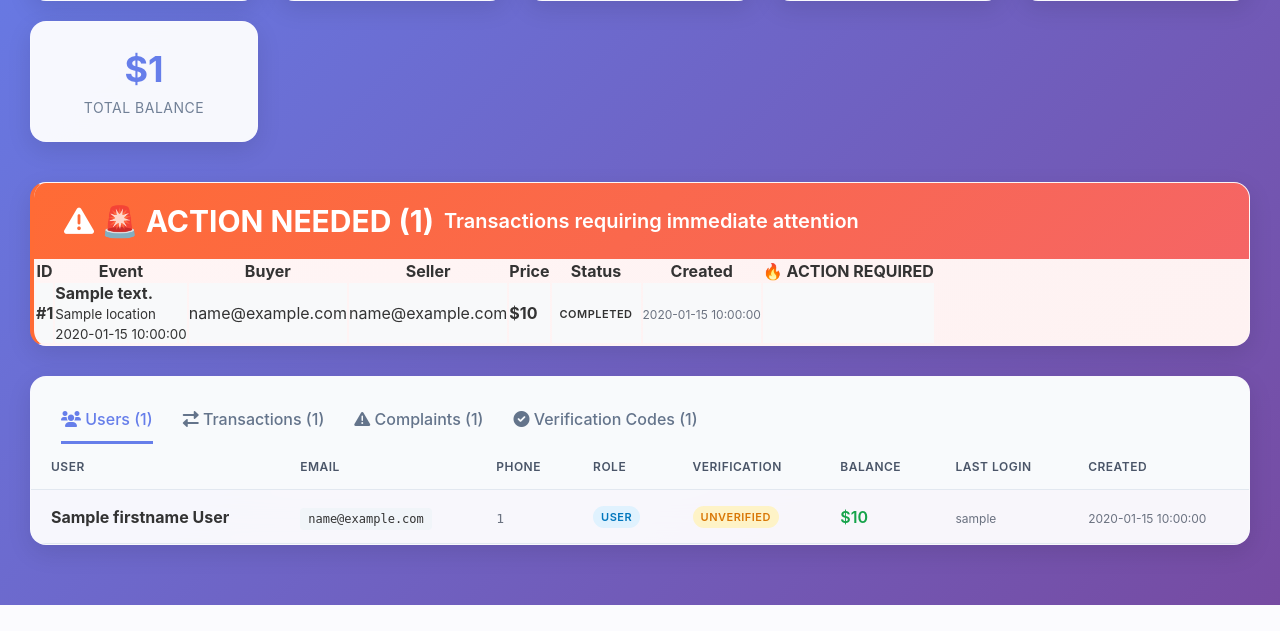
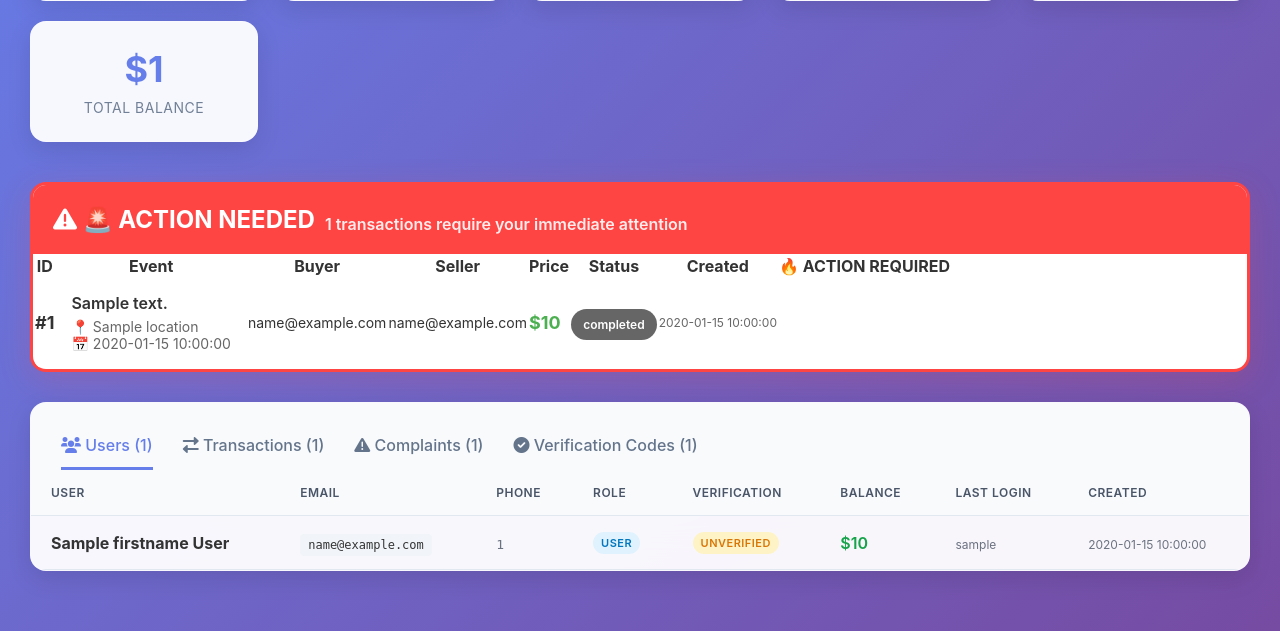
Before and after one commit to sanjivp2703/TicketVault, a Flask app: template insta485/templates/admin_comprehensive.html in a window 1280 px wide. Shown: the part 231-862 px from the top of the page. Before the commit the page ends 836 px from the top, so only its background shows below. Run offline with Flask 3, Linux system fonts and the light colour scheme; the template is opened without the code that fills it: most values are stand-ins (such as "Sample title", 1, 10 or a date in 2020).

Commit message:
Improve Action Needed UI - cleaner, more prominent design

```diff
--- a/insta485/templates/admin_comprehensive.html
+++ b/insta485/templates/admin_comprehensive.html
@@ -336,10 +336,10 @@
 
         <!-- Action Needed Section (Priority) -->
         {% if action_needed %}
-        <div class="section" style="border-left: 4px solid #ff6b35; background: linear-gradient(135deg, #fff5f5 0%, #fef2f2 100%);">
-            <div class="section-header" style="background: linear-gradient(135deg, #ff6b35 0%, #f56565 100%); color: white;">
-                <h2><i class="fas fa-exclamation-triangle"></i> 🚨 ACTION NEEDED ({{ action_needed|length }})</h2>
-                <p>Transactions requiring immediate attention</p>
+        <div class="section" style="border: 3px solid #ff4444; background: #fff; box-shadow: 0 8px 32px rgba(255, 68, 68, 0.2); margin-bottom: 30px;">
+            <div class="section-header" style="background: #ff4444; color: white; padding: 20px; text-align: center;">
+                <h2 style="font-size: 24px; margin: 0;"><i class="fas fa-exclamation-triangle"></i> 🚨 ACTION NEEDED</h2>
+                <p style="margin: 8px 0 0 0; font-size: 16px; opacity: 0.9;">{{ action_needed|length }} transactions require your immediate attention</p>
             </div>
             <div class="table-container">
                 <table class="admin-table">
@@ -357,43 +357,41 @@
                     </thead>
                     <tbody>
                         {% for transaction in action_needed %}
-                        <tr style="background: {% if transaction.status == 'pending_ticket_submission' %}#fff3cd{% elif transaction.status == 'both_received_processing' %}#d1ecf1{% else %}#f8f9fa{% endif %};">
-                            <td><strong>#{{ transaction.transaction_id }}</strong></td>
-                            <td>
-                                <div class="event-info">
-                                    <strong>{{ transaction.ticket_description }}</strong><br>
-                                    <small>{{ transaction.location }}</small><br>
-                                    <small>{{ transaction.event_datetime }}</small>
-                                </div>
+                        <tr style="background: #fff; border-left: 5px solid {% if transaction.status == 'pending_ticket_submission' %}#ff9800{% elif transaction.status == 'both_received_processing' %}#4caf50{% else %}#2196f3{% endif %}; padding: 15px;">
+                            <td style="font-size: 18px; font-weight: bold; color: #333;"><strong>#{{ transaction.transaction_id }}</strong></td>
+                            <td style="padding: 15px;">
+                                <div style="font-size: 16px; font-weight: 600; color: #333; margin-bottom: 5px;">{{ transaction.ticket_description }}</div>
+                                <div style="font-size: 14px; color: #666;">📍 {{ transaction.location }}</div>
+                                <div style="font-size: 14px; color: #666;">📅 {{ transaction.event_datetime }}</div>
                             </td>
-                            <td>{{ transaction.buyer_email }}</td>
-                            <td>{{ transaction.seller_email }}</td>
-                            <td><strong>${{ transaction.price }}</strong></td>
+                            <td style="font-size: 14px; color: #333;">{{ transaction.buyer_email }}</td>
+                            <td style="font-size: 14px; color: #333;">{{ transaction.seller_email }}</td>
+                            <td style="font-size: 18px; font-weight: bold; color: #4caf50;">${{ transaction.price }}</td>
                             <td>
                                 {% if transaction.status == 'pending_ticket_submission' %}
-                                    <span class="badge warning">🎫 Waiting for Ticket</span>
+                                    <span style="background: #ff9800; color: white; padding: 8px 12px; border-radius: 20px; font-size: 12px; font-weight: 600;">🎫 TICKET NEEDED</span>
                                 {% elif transaction.status == 'both_received_processing' %}
-                                    <span class="badge info">💳 Ready to Forward</span>
+                                    <span style="background: #4caf50; color: white; padding: 8px 12px; border-radius: 20px; font-size: 12px; font-weight: 600;">💳 READY TO SEND</span>
                                 {% elif transaction.status == 'waiting_for_payment' %}
-                                    <span class="badge warning">💰 Waiting for Payment</span>
+                                    <span style="background: #2196f3; color: white; padding: 8px 12px; border-radius: 20px; font-size: 12px; font-weight: 600;">💰 AWAITING PAYMENT</span>
                                 {% else %}
-                                    <span class="badge">{{ transaction.status }}</span>
+                                    <span style="background: #666; color: white; padding: 8px 12px; border-radius: 20px; font-size: 12px; font-weight: 600;">{{ transaction.status }}</span>
                                 {% endif %}
                             </td>
-                            <td>
-                                <span class="timestamp">{{ transaction.created_time }}</span>
-                            </td>
-                            <td>
+                            <td style="font-size: 12px; color: #666;">{{ transaction.created_time }}</td>
+                            <td style="text-align: center;">
                                 {% if transaction.status == 'pending_ticket_submission' %}
-                                    <button class="verify-ticket-btn" onclick="verifyTicket({{ transaction.transaction_id }})">
-                                        ✅ Verify Ticket & Send Payment Email
+                                    <button class="verify-ticket-btn" onclick="verifyTicket({{ transaction.transaction_id }})" style="background: #ff9800; padding: 12px 20px; font-size: 14px; font-weight: 600; border-radius: 8px; border: none; color: white; cursor: pointer;">
+                                        ✅ VERIFY TICKET
                                     </button>
                                 {% elif transaction.status in ['both_received_processing'] or (transaction.payment_received == 1) %}
-                                    <button class="declare-ticket-btn" onclick="declareTicketSent({{ transaction.transaction_id }})">
-                                        📨 Declare Ticket Sent
+                                    <button class="declare-ticket-btn" onclick="declareTicketSent({{ transaction.transaction_id }})" style="background: #4caf50; padding: 12px 20px; font-size: 14px; font-weight: 600; border-radius: 8px; border: none; color: white; cursor: pointer;">
+                                        📨 SEND TO BUYER
                                     </button>
                                 {% elif transaction.status == 'waiting_for_payment' %}
-                                    <span class="badge info">⏳ Waiting for buyer payment</span>
+                                    <div style="background: #e3f2fd; padding: 10px; border-radius: 6px; text-align: center; font-size: 12px; color: #1976d2;">
+                                        ⏳ Waiting for buyer to pay
+                                    </div>
                                 {% endif %}
                             </td>
                         </tr>
```
Also changed, not shown: 2 other files.
